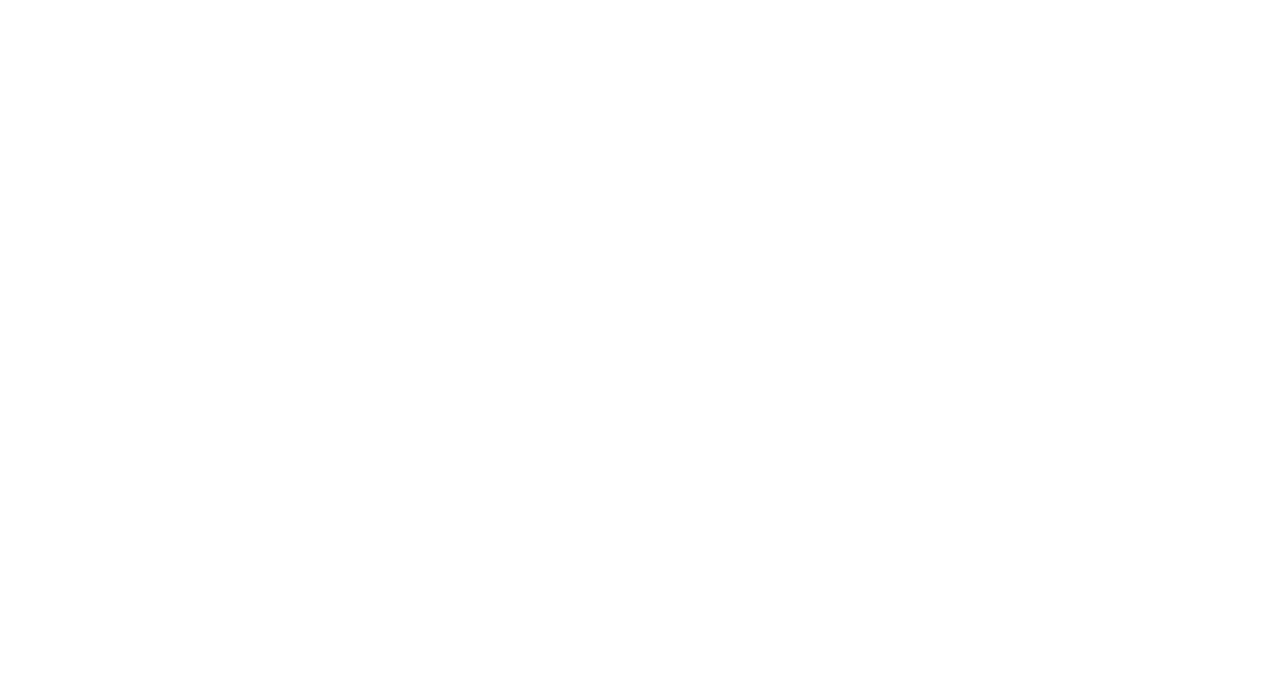
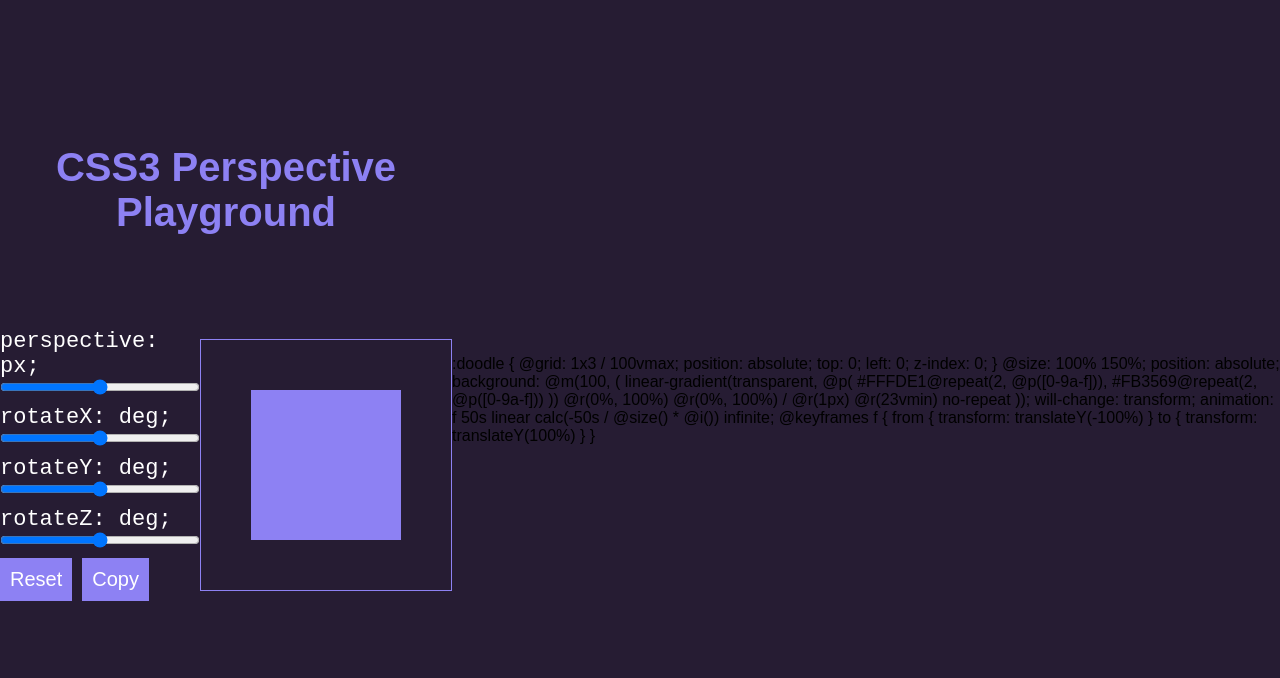
Before and after one commit to m0slah/Perspective-Playground, a plain HTML site: page index.html in a window 1280 px wide. Drawn offline with nearby package versions, Linux system fonts and the light colour scheme.

Commit message:
create inputs

```diff
--- a/index.html
+++ b/index.html
@@ -1,15 +1,52 @@
 <!DOCTYPE html>
 <html lang="en">
   <head>
-    <!-- <meta charset="UTF-8"> -->
-    <!-- <meta name="viewport" content="width=device-width, initial-scale=1.0"> -->
+    <meta charset="UTF-8" />
+    <meta name="viewport" content="width=device-width, initial-scale=1.0" />
     <title>Perspective Playground</title>
     <link rel="stylesheet" href="style.css" />
   </head>
   <body>
+    <div id="app">
+      <h2>CSS3 Perspective Playground</h2>
+      <main>
+        <section class="settings">
+          <div class="settings-container">
+            <label>perspective: {{ perspective }}px;</label>
+            <input type="range" min="0" max="999" v-model="perspective" />
 
-    <div id="app"></div>
+            <label>rotateX: {{ rotateX }}deg; </label>
+            <input type="range" min="-180" max="180" v-model="rotateX" />
 
+            <label>rotateY: {{ rotateY }}deg; </label>
+            <input type="range" min="-180" max="180" v-model="rotateY" />
+
+            <label>rotateZ: {{ rotateZ }}deg; </label>
+            <input type="range" min="-180" max="180" v-model="rotateZ" />
+
+            <button type="button" @click.prevent="Reset">Reset</button>
+            <button type="button" @click.prevent="Copy">Copy</button>
+          </div>
+        </section>
+        <section class="output">
+          <div class="box-container">
+            <div class="box" :style="box"></div>
+          </div>
+        </section>
+      </main>
+    </div>
+
+    <css-doodle>
+      :doodle { @grid: 1x3 / 100vmax; position: absolute; top: 0; left: 0;
+      z-index: 0; } @size: 100% 150%; position: absolute; background: @m(100, (
+      linear-gradient(transparent, @p( #FFFDE1@repeat(2, @p([0-9a-f])),
+      #FB3569@repeat(2, @p([0-9a-f])) )) @r(0%, 100%) @r(0%, 100%) / @r(1px)
+      @r(23vmin) no-repeat )); will-change: transform; animation: f 50s linear
+      calc(-50s / @size() * @i()) infinite; @keyframes f { from { transform:
+      translateY(-100%) } to { transform: translateY(100%) } }
+    </css-doodle>
+
+    <script src="https://unpkg.com/css-doodle@0.6.1/css-doodle.min.js"></script>
     <script src="https://unpkg.com/vue@next"></script>
     <script src="index.js"></script>
   </body>
--- a/style.css
+++ b/style.css
@@ -0,0 +1,76 @@
+html {
+    box-sizing: border-box;
+    width: 100%;
+    height: 100%;
+  }
+
+  *,
+  *:before,
+  *:after {
+    box-sizing: inherit;
+    padding: 0;
+    margin: 0;
+  }
+  body {
+    font-family: sans-serif;
+    height: 100%;
+    margin: 0;
+    background: #261c33;
+    overflow: hidden;
+    display: flex;
+    align-items: center;
+    justify-content: center
+  }
+
+  h2 {
+    color: #8d81f3;
+    text-align: center;
+    font-size: 40px;
+    margin: 20px;
+  }
+  main {
+    display: flex;
+    justify-content: space-around;
+    align-items: center;
+    height: 420px;
+    max-width: 768px;
+    margin: 0 auto;
+    font-family: monospace, sans-serif;
+    font-size: 22px;
+  }
+  main label{
+    display: block;
+  }
+  main input[type="range"] {
+    display: block;
+    margin-bottom: 10px;
+    width: 200px;
+  }
+  section.settings {
+    width: 50%;
+    z-index: 2;
+  }
+  .box-container {
+    padding: 50px;
+    border: 1px solid #8d81f3;
+  }
+  .box {
+    width: 150px;
+    height: 150px;
+    background: #8d81f3;
+  }
+
+  button {
+    background-color: #8d81f3;
+    color: #fff;
+    display: inline-block;
+    font-size: 20px;
+    padding: 10px;
+    outline: none;
+    border: none;
+    margin-right: 10px;
+  }
+
+  label{
+    color: #fff;
+  }
```
